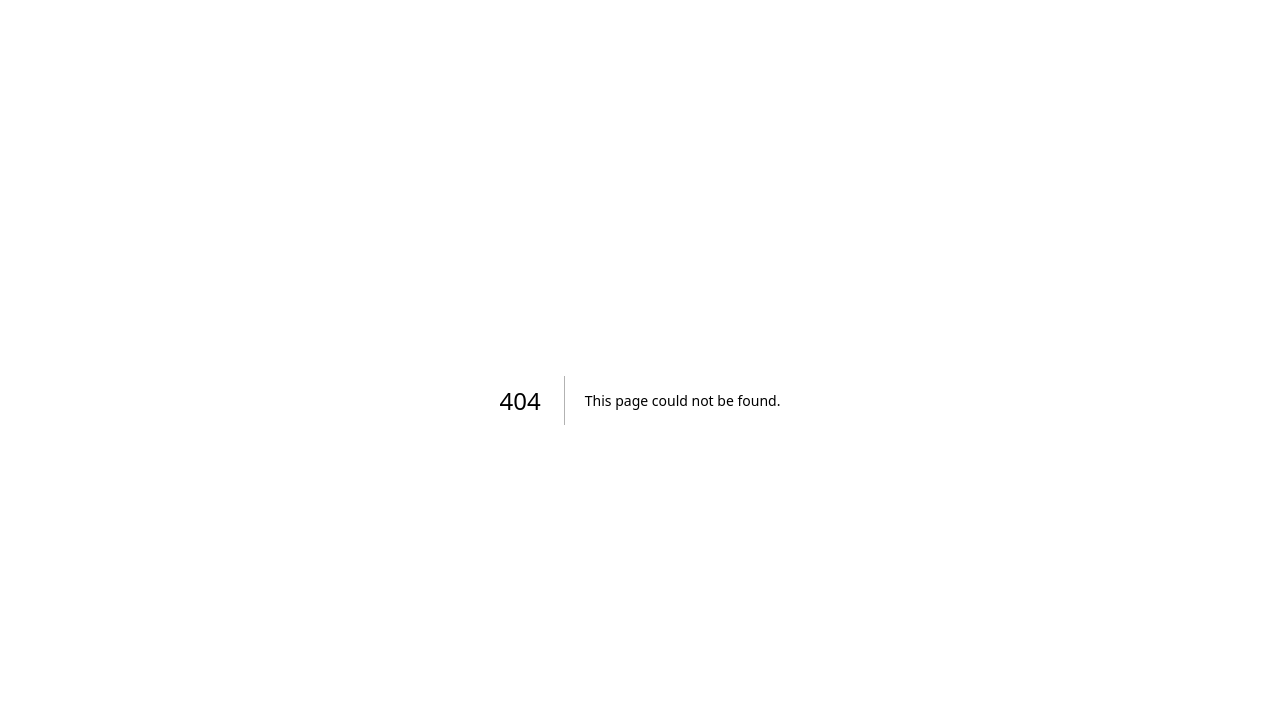
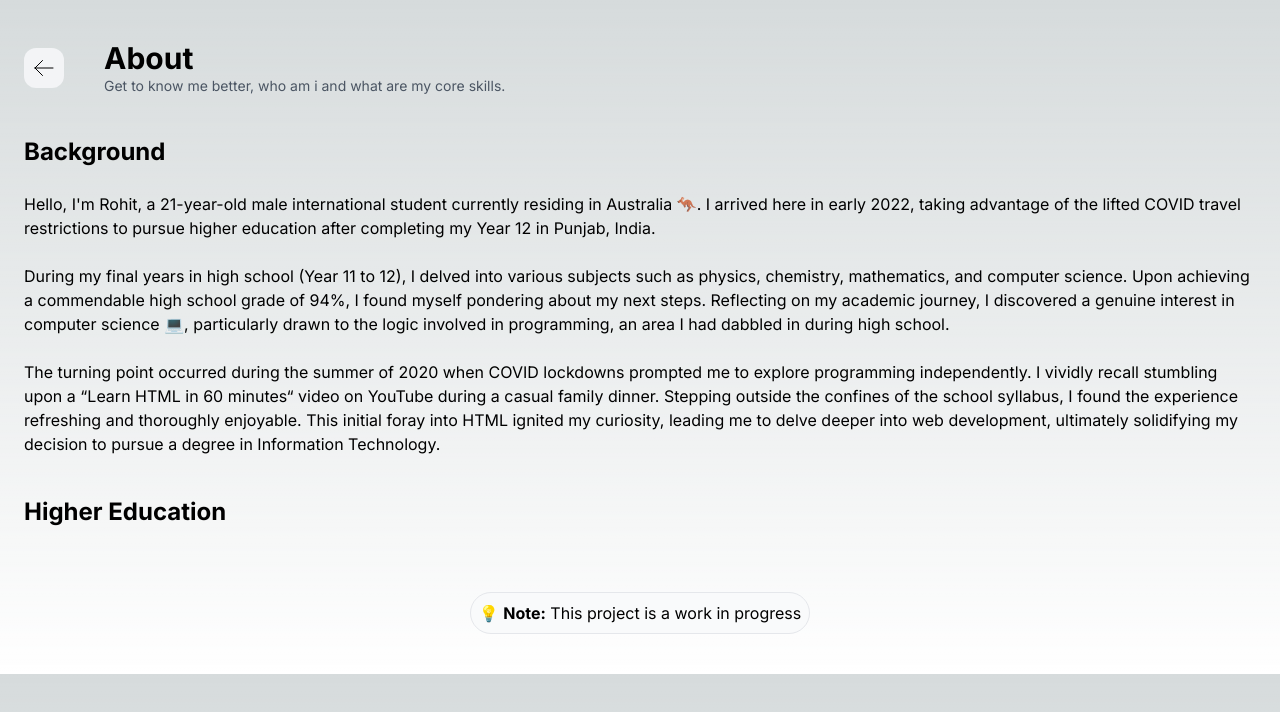
Before and after one commit to itsRohit47/website, a Next.js app: page /about in a window 1280 px wide. Before the commit this address had no page. Shown: the top 712 px of the page. Built offline with nearby package versions, Linux system fonts and the light colour scheme.

Commit message:
Added pages

```diff
--- /dev/null
+++ b/src/app/about/page.js
@@ -0,0 +1,75 @@
+import Link from "next/link";
+
+export const metadata = {
+  title: "Rohit Bajaj | About",
+  description: "Know me better",
+};
+
+export default function About() {
+  return (
+    <main className="py-10 px-6">
+      <div className="flex gap-10">
+        <div className="w-max h-max p-2 rounded-xl bg-gray-100 dark:bg-inherit dark:border mt-2 hover:shadow-md">
+          <Link href="/">
+            <svg
+              xmlns="http://www.w3.org/2000/svg"
+              fill="none"
+              viewBox="0 0 24 24"
+              stroke-width="1"
+              stroke="currentColor"
+              class="w-6 h-6"
+            >
+              <path
+                stroke-linecap="round"
+                stroke-linejoin="round"
+                d="M10.5 19.5L3 12m0 0l7.5-7.5M3 12h18"
+              />
+            </svg>
+          </Link>
+        </div>
+        <div>
+          <h1 className="text-3xl font-bold">About</h1>
+          <p className="text-sm text-gray-600 dark:text-zinc-100">
+            Get to know me better, who am i and what are my core skills.
+          </p>
+        </div>
+      </div>
+      <div className="">
+        <h1 className="mt-10 text-2xl font-bold">Background</h1>
+        <br></br>
+        <p>
+          Hello, I&apos;m Rohit, a 21-year-old male international student
+          currently residing in Australia 🦘. I arrived here in early 2022,
+          taking advantage of the lifted COVID travel restrictions to pursue
+          higher education after completing my Year 12 in Punjab, India.{" "}
+          <br></br>
+          <br></br> During my final years in high school (Year 11 to 12), I
+          delved into various subjects such as physics, chemistry, mathematics,
+          and computer science. Upon achieving a commendable high school grade
+          of 94%, I found myself pondering about my next steps. Reflecting on my
+          academic journey, I discovered a genuine interest in computer science
+          💻, particularly drawn to the logic involved in programming, an area I
+          had dabbled in during high school. <br></br>
+          <br></br>The turning point occurred during the summer of 2020 when
+          COVID lockdowns prompted me to explore programming independently. I
+          vividly recall stumbling upon a &ldquo;Learn HTML in 60 minutes&ldquo;
+          video on YouTube during a casual family dinner. Stepping outside the
+          confines of the school syllabus, I found the experience refreshing and
+          thoroughly enjoyable. This initial foray into HTML ignited my
+          curiosity, leading me to delve deeper into web development, ultimately
+          solidifying my decision to pursue a degree in Information Technology.
+        </p>
+
+        <h1 className="mt-10 text-2xl font-bold">Higher Education</h1>
+        <br></br>
+        <p></p>
+      </div>
+      <div className="flex justify-center content-center mt-10">
+        <h1 className="w-max border p-2 bg-gray-50 rounded-full dark:text-gray-900">
+          💡 <span className="font-bold">Note:</span> This project is a work in
+          progress{" "}
+        </h1>
+      </div>
+    </main>
+  );
+}
--- /dev/null
+++ b/src/app/guestbook/page.js
@@ -0,0 +1,46 @@
+import Link from "next/link";
+export const metadata = {
+  title: "Leave a mark",
+  description: "Sign my guestbook and leave your mark.",
+};
+
+export default function Guestbook() {
+  return (
+    <main className="py-10 px-6">
+      <div className="flex gap-10">
+        <div className="w-max h-max p-2 rounded-xl bg-gray-100 dark:bg-inherit dark:border mt-2 hover:shadow-md">
+          <Link href="/">
+            <svg
+              xmlns="http://www.w3.org/2000/svg"
+              fill="none"
+              viewBox="0 0 24 24"
+              stroke-width="1"
+              stroke="currentColor"
+              class="w-6 h-6"
+            >
+              <path
+                stroke-linecap="round"
+                stroke-linejoin="round"
+                d="M10.5 19.5L3 12m0 0l7.5-7.5M3 12h18"
+              />
+            </svg>
+          </Link>
+        </div>
+        <div>
+          <h1 className="text-3xl font-bold">Sign My Guestbook</h1>
+          <p className="text-sm text-gray-600 dark:text-zinc-100">
+            Leave your mark that you visited my website, maybe provide some
+            feedback if you have any, or simply say hi, bring life to my
+            website.
+          </p>
+        </div>
+      </div>
+      <div className="flex justify-center content-center mt-20">
+        <h1 className="w-max border p-2 bg-gray-50 rounded-full dark:text-gray-900">
+          💡 <span className="font-bold">Note:</span> This project is a work in
+          progress{" "}
+        </h1>
+      </div>
+    </main>
+  );
+}
--- a/src/app/page.js
+++ b/src/app/page.js
@@ -6,14 +6,14 @@ export default function Home() {
       <header className="p-10">
         <p className="font-Metallica text-4xl text-center">Rohit . bajaJ</p>
         <div className="text-center font-Metallica text-2xl text-gray-800  dark:text-gray-50">
-          <h1>
-            it  graduate
-          </h1>
+          <h1>it graduate</h1>
         </div>
         <div className="flex gap-4 mt-6 justify-center text-gray-600 dark:text-zinc-100 font-medium">
-          <Link href="/">Projects</Link>
+          <Link href="/projects">Projects</Link>
           <h1>|</h1>
-          <Link href="/">Whoami</Link>
+          <Link href="/about">Whoami</Link>
+          <h1>|</h1>
+          <Link href="/guestbook">Guestbook</Link>
         </div>
       </header>
       <section className="h-max px-10 font-normal text-gray-800 dark:text-zinc-100 text-center italic">
@@ -60,6 +60,12 @@ export default function Home() {
           </h1>
         </div>
       </section>
+      <div className="flex justify-center content-center mt-20">
+        <h1 className="w-max border p-2 bg-gray-50 rounded-full dark:text-gray-900">
+          💡 <span className="font-bold">Note:</span> This project is a work in
+          progress{" "}
+        </h1>
+      </div>
     </main>
   );
 }
--- /dev/null
+++ b/src/app/projects/page.js
@@ -0,0 +1,41 @@
+import Link from "next/link";
+
+export default function Projects() {
+  return (
+    <main className="py-10 px-6">
+      <div className="flex gap-5 content-center justify-center ">
+        <div className="w-max h-max p-2 rounded-xl bg-gray-100 dark:bg-inherit dark:border mt-2">
+          <Link href="/">
+            <svg
+              xmlns="http://www.w3.org/2000/svg"
+              fill="none"
+              viewBox="0 0 24 24"
+              stroke-width="1"
+              stroke="currentColor"
+              class="w-6 h-6"
+            >
+              <path
+                stroke-linecap="round"
+                stroke-linejoin="round"
+                d="M10.5 19.5L3 12m0 0l7.5-7.5M3 12h18"
+              />
+            </svg>
+          </Link>
+        </div>
+        <div>
+          <h1 className="text-3xl font-bold">Projects</h1>
+          <p className="text-sm text-gray-600 dark:text-zinc-100">
+            This includes university projects and any side/personal projects i
+            have worked on.
+          </p>
+        </div>
+      </div>
+      <div className="flex justify-center content-center mt-20">
+        <h1 className="w-max border p-2 bg-gray-50 rounded-full dark:text-gray-900">
+          💡 <span className="font-bold">Note:</span> This project is a work in
+          progress{" "}
+        </h1>
+      </div>
+    </main>
+  );
+}
```
Also changed, not shown: src/app/layout.js (+6 -6 lines), 1 other file (tests, documents, lock files or other folders).
